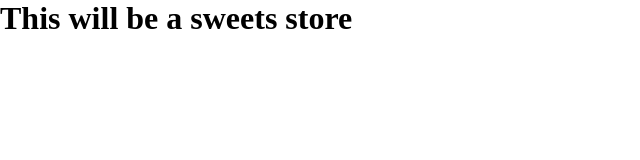
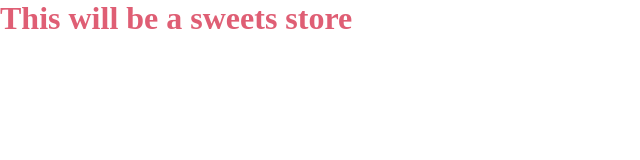
Before and after one commit to ChristinaJackson/cake-store, a plain HTML site: page index.html in a window 1280 px wide. Shown: the whole page, without its empty margins (0-640 px from the left). Drawn offline with Linux system fonts and the light colour scheme.

Commit message:
added color options

```diff
--- a/styles.css
+++ b/styles.css
@@ -4,3 +4,13 @@
     padding:0;
     box-sizing:border-box;
 }
+
+
+/* color options */
+body{
+color: #EAEEF4;
+color: #8EC1C5;
+color: #93C572;
+color: #E3E5B3;
+color: #DF5E74;
+}
```
